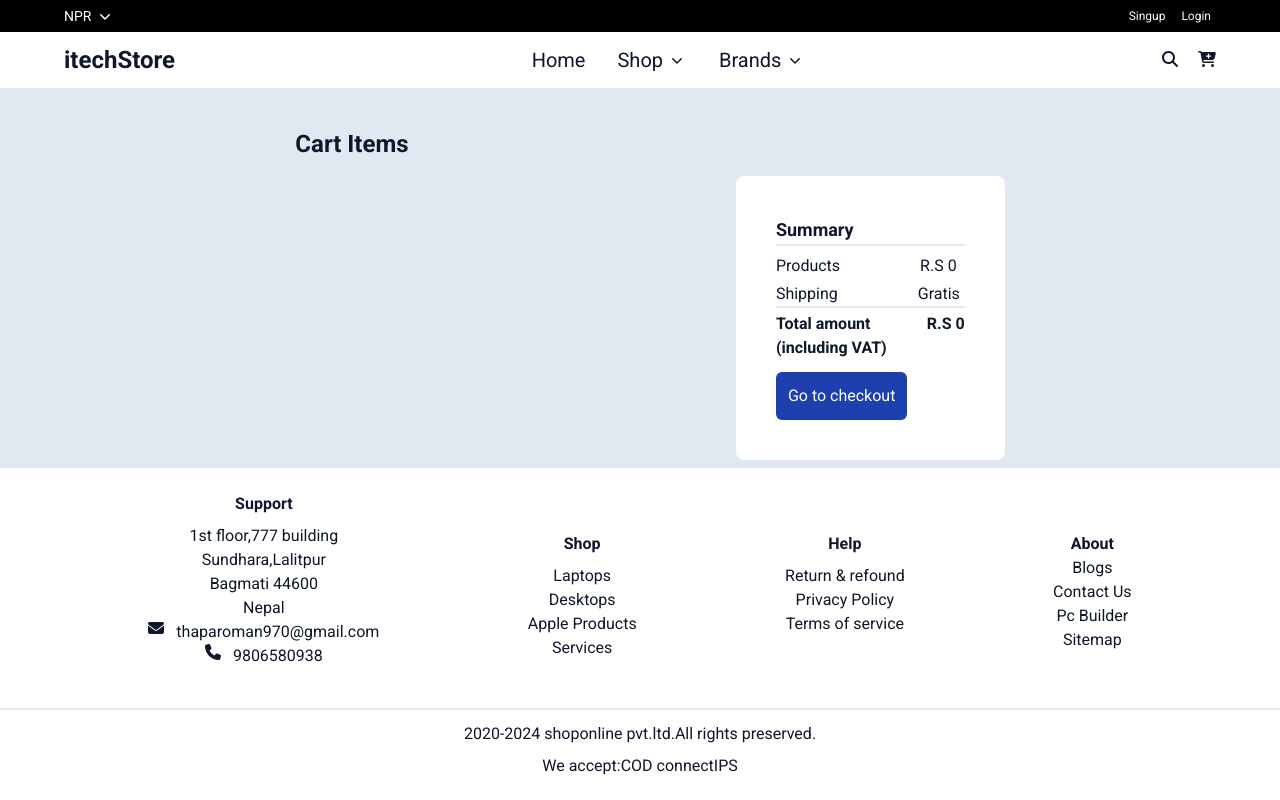
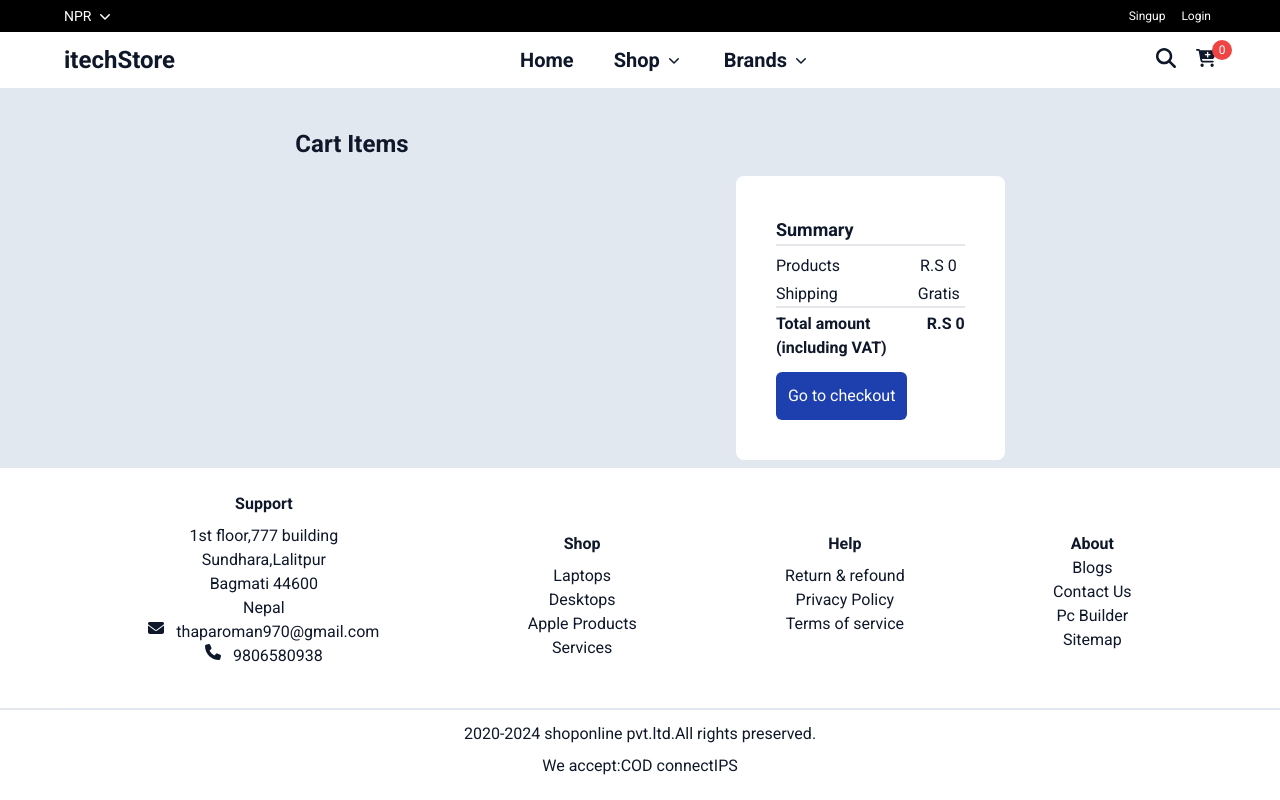
Before and after one commit to romanthapa2/itechstore-frontend, a React (Create React App) app: page /addtocart in a window 1280 px wide. Built offline with nearby package versions, Linux system fonts and the light colour scheme.

Commit message:
update : cart logo with numbers in it

```diff
--- a/src/components/Navbar components/Navbar.jsx
+++ b/src/components/Navbar components/Navbar.jsx
@@ -1,15 +1,24 @@
 import React from "react";
 import { useState } from "react";
 import { FontAwesomeIcon } from "@fortawesome/react-fontawesome";
-import { faBars, faMagnifyingGlass, faCartPlus , faXmark } from "@fortawesome/free-solid-svg-icons";
+import { faBars, faMagnifyingGlass, faCartPlus, faXmark } from "@fortawesome/free-solid-svg-icons";
 import { Link } from "react-router-dom";
 import TypesIndex from "./categories/Index";
 import BrandsIndex from "./brands/index";
 import DispatchSelectedCategory from "./categories/DispatchSelectedCategory";
+import { useSelector } from "react-redux";
+import {cart } from "../../reduxstore/CartSlice"
 
 const MemoizeFontAwesomeIcon = React.memo(FontAwesomeIcon);
 
 const Navbar = () => {
+  const cartdata = useSelector(cart);
+
+  const totalCartQuantity = cartdata.reduce((accumulator,currentValue)=>{
+    return accumulator + currentValue.quantity
+  },0)
+
+
   const [sidebarOpen, setSidebarOpen] = useState(false);
 
   const toggleSidebar = () => {
@@ -25,25 +34,25 @@ const Navbar = () => {
 
       {/* different topics for navbar */}
       <div className="hidden md:block">
-        <ul className="flex flex-row">
-          <Link to="/" className="mx-4 text-xl">
+        <ul className="flex flex-row gap-10">
+          <Link to="/" className="text-xl font-semibold">
             Home
           </Link>
-          <div className="mx-4">
           <TypesIndex />
-          </div>
-          <div className="mx-4">
           <BrandsIndex />
-          </div>
         </ul>
       </div>
 
       {/* search and add to cart icon */}
-      <div className="">
-        <MemoizeFontAwesomeIcon icon={faMagnifyingGlass} className="mr-5" />
-        <Link to="/addtocart">
-          <MemoizeFontAwesomeIcon icon={faCartPlus} className="" />
+      <div className="flex flex-row">
+        <MemoizeFontAwesomeIcon icon={faMagnifyingGlass} className="mr-5 size-5" />
+        <Link to="/addtocart" className="relative">
+          <MemoizeFontAwesomeIcon icon={faCartPlus} className="size-5" />
+          <span className="absolute -right-4 -top-2 bg-red-500 text-white rounded-full text-xs w-5 h-5 flex items-center justify-center">
+          {totalCartQuantity}
+          </span>
         </Link>
+
         {/* <Link to="/admin">admin</Link> */}
       </div>
 
@@ -59,11 +68,11 @@ const Navbar = () => {
               </div>
               <div className="mb-4">
                 <h1 className="text-2xl mb-2 font-semibold">Categories</h1>
-                <DispatchSelectedCategory/>
+                <DispatchSelectedCategory />
               </div>
               <div className="mb-4">
                 <h1 className="text-2xl mb-2 font-semibold">Brands</h1>
-                <DispatchSelectedCategory/>
+                <DispatchSelectedCategory />
               </div>
             </ul>
           </div>
--- a/src/components/Navbar components/brands/index.jsx
+++ b/src/components/Navbar components/brands/index.jsx
@@ -7,7 +7,7 @@ export default function BrandsIndex() {
   return (
     <Popover className="relative">
       <Popover.Button className="inline-flex items-center gap-x-1 text-xl focus:outline-none" >
-        <span>Brands</span>
+        <span className='font-semibold'>Brands</span>
         <ChevronDownIcon className="h-5 w-5" aria-hidden="true" />
       </Popover.Button>
 
--- a/src/components/Navbar components/categories/Index.jsx
+++ b/src/components/Navbar components/categories/Index.jsx
@@ -9,7 +9,7 @@ export default function CategoriesIndex() {
   return (
     <Popover className="relative">
       <Popover.Button className="inline-flex items-center gap-x-1 text-xl focus:outline-none">
-        <span>Shop</span>
+        <span className="font-semibold">Shop</span>
         <ChevronDownIcon className="h-5 w-5" aria-hidden="true" />
       </Popover.Button>
 
--- a/src/reduxstore/CartSlice.js
+++ b/src/reduxstore/CartSlice.js
@@ -10,9 +10,7 @@ export const CartSlice = createSlice({
   reducers: {
     addToCart: (state, action) => {
       const newItem = action.payload;
-      console.log(newItem);
       const existingItemIndex = state.cart.findIndex((item) => item._id === newItem._id);
-      console.log(existingItemIndex)
       if (existingItemIndex !== -1) {
         state.cart[existingItemIndex].quantity += newItem.quantity;
         state.cart[existingItemIndex].totalPrice =
@@ -20,7 +18,6 @@ export const CartSlice = createSlice({
       } else {
         newItem.totalPrice = newItem.price;
         state.cart.push(newItem);
-        console.log(newItem)
       }
     },
     deleteCart: (state, action) => {
```
Lines whose indentation alone changed are shown as unchanged.
